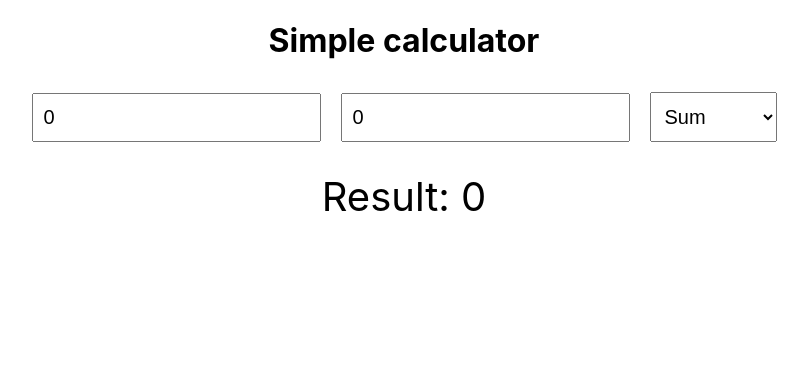
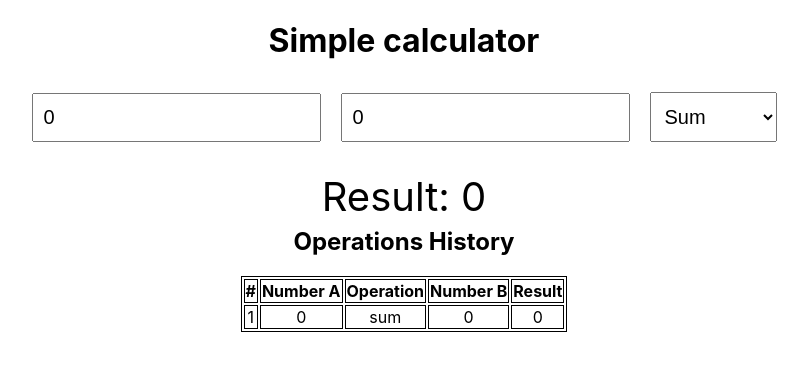
Before and after one commit to MadMofin/jest-learning, a React (Create React App) app: page / in a window 1280 px wide. Shown: the top 370 px of the page, without its empty margins (236-1044 px from the left). Built offline with nearby package versions, Linux system fonts and the light colour scheme.

Commit message:
feat operation results history

```diff
--- a/src/App.css
+++ b/src/App.css
@@ -36,3 +36,14 @@
     transform: rotate(360deg);
   }
 }
+
+.historyContainer {
+  display: flex;
+  justify-content: center;
+}
+
+table,
+th,
+td {
+  border: 1px solid black;
+}
--- a/src/App.tsx
+++ b/src/App.tsx
@@ -1,5 +1,7 @@
+import { useState, useEffect } from "react";
 import "./App.css";
 import { Calculator } from "./components/Calculator";
+// import History from "./components/History";
 
 function App() {
   return (
--- a/src/components/Calculator.jsx
+++ b/src/components/Calculator.jsx
@@ -1,5 +1,6 @@
-import React from "react";
+import React, { useState } from "react";
 import * as operations from "../utils/mathOperations";
+import History from "./History";
 
 const styles = {
   input: { margin: 10, height: 25, fontSize: 20, padding: 10 },
@@ -8,12 +9,21 @@ const styles = {
 };
 
 export const Calculator = () => {
+  const [results, setResults] = useState([]);
   const [data, setData] = React.useState({
     a: 0,
     b: 0,
     result: null,
     operation: "sum",
   });
+
+  const HISTORY_LIMIT = 10;
+
+  const handleHistoryAddOperation = (data, res) => {
+    let newResults = results || [];
+    if (newResults.length >= HISTORY_LIMIT) newResults.shift();
+    setResults([...newResults, { ...data, total: res }]);
+  };
 
   React.useEffect(() => {
     if (!(isNaN(parseFloat(data.a)) || isNaN(parseFloat(data.b)))) {
@@ -22,7 +32,7 @@ export const Calculator = () => {
         parseFloat(data.b),
         data.operation
       );
-
+      handleHistoryAddOperation(data, res);
       setData({ ...data, result: res });
     }
     //eslint-disable-next-line
@@ -74,6 +84,8 @@ export const Calculator = () => {
       <div style={styles.result} data-testid="result" data-value={data.result}>
         {data.result !== null && "Result: " + data.result}
       </div>
+
+      <History {...{ results }} />
     </div>
   );
 };
--- /dev/null
+++ b/src/components/History.jsx
@@ -0,0 +1,35 @@
+import React from "react";
+
+const History = ({ results }) => {
+  return (
+    <div aria-label="history">
+      <h2>Operations History</h2>
+      <div className="historyContainer">
+        <table>
+          <thead>
+            <tr>
+              <th>#</th>
+              <th>Number A</th>
+              <th>Operation</th>
+              <th>Number B</th>
+              <th>Result</th>
+            </tr>
+          </thead>
+          <tbody>
+            {results.map((result, index) => (
+              <tr key={index}>
+                <td>{index + 1}</td>
+                <td>{result.a}</td>
+                <td>{result.operation}</td>
+                <td>{result.b}</td>
+                <td>{result.total}</td>
+              </tr>
+            ))}
+          </tbody>
+        </table>
+      </div>
+    </div>
+  );
+};
+
+export default History;
```
